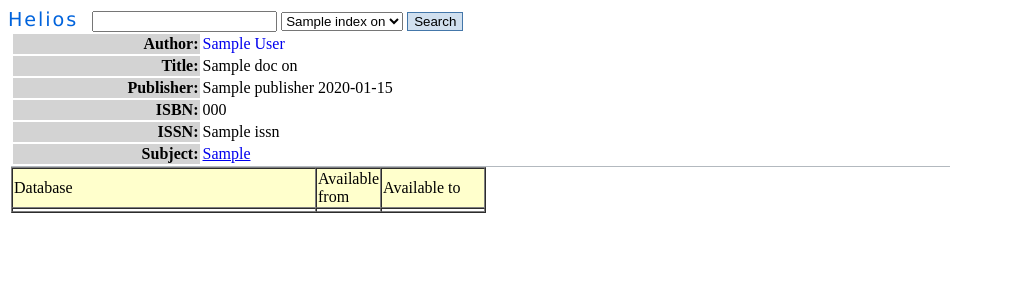
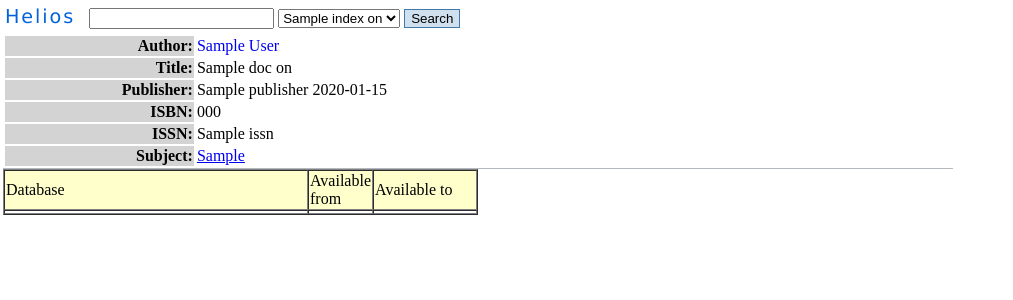
Before and after one commit to hacioguz/kochief, a Django app: template helios/catalog/templates/item.html in a window 1280 px wide. Shown: the top 300 px of the page, without its empty margins (0-1013 px from the left). Run offline with Django 3.2, Linux system fonts and the light colour scheme; the template is opened without the code that fills it: most values are stand-ins (such as "Sample title", 1, 10 or a date in 2020).

Commit message:
Made changes to 001.css, lengthened search screen's search box, set body margin to 0px and other divs to respective px paddings, and switched bluebox.div's orientation to the right.

```diff
--- a/helios/discovery/templates/search.html
+++ b/helios/discovery/templates/search.html
@@ -29,7 +29,7 @@
   <div class="searchform">
     <form name="s">
       <span class="logo"><a href="{{ BASE_URL }}">Helios</a></span>
-      <input type="text" id="id_q" name="q" maxlength="40" value="{{ q }}" />
+      <input type="text" id="id_q" name="q" size="60"  maxlength="60" value="{{ q }}" />
       <select name="index" id="id_index">
         {% for indexOn in indexes %}
           <option value="{{ indexOn.index }}"{% ifequal indexOn.index currentIndex %} selected="true"{% endifequal %}>{{ indexOn.name }}</option>
--- a/helios/media/001/001.css
+++ b/helios/media/001/001.css
@@ -1,10 +1,11 @@
+body { margin:0;  }
 .record { width: 99%; border-bottom: 1px solid #b3b9bf;  }
 .jacket { float: left; }
 .topbar { padding: 5px; border-bottom: 1px solid #b3b9bf; /*background-color: #d1e0ef;*/ margin-bottom: 5px;}
-.bluebox {  width: 22%; float:left; clear:left; font-size:80%; background-color: #d1e0ef; border: 1px solid #b3b9bf; font-family:arial; padding: 5px;}
-.facets {  width: 22%; float:left; clear:left; font-size:80%; font-family:arial; padding: 5px;}
+.bluebox {  width: 22%; float:right; clear:right; font-size:80%; background-color: #d1e0ef; border: 1px solid #b3b9bf; font-family:arial; padding: 5px;}
+.facets {  width: 22%; float:right; clear:right; font-size:80%; font-family:arial; padding: 5px;}
 .facet-list { margin-bottom: 5px;}
-.results { width: 75%; float: left; clear: right; margin-left: 3px; }
+.results { width: 75%; float: left; clear: left; margin-left: 3px; }
 .facets a { color: #00f; text-decoration:none; }
 .author { clear: right; }
 .logo { font-family:verdana,georgia; color: #0063dc; font-size: 120%; letter-spacing: .1em; padding-right: 10px; }
@@ -17,6 +18,7 @@
 .prev-next-top { text-align: right; }
 .pagination a:hover , .prev-next-top a:hover { background-color: #d1e0ef; }
 .page-num { padding: 10px;}
+.searchform { margin: 5px;  }
 .searchform img { vertical-align: text-bottom;}
 .searchpage {text-align: center;}
 .topbarfacets { width: 100%; float:top; clear:left; font-size:80%; background-color: #d1e0ef; border: 1px solid #b3b9bf; font-family:arial; padding: 5px;}
```
